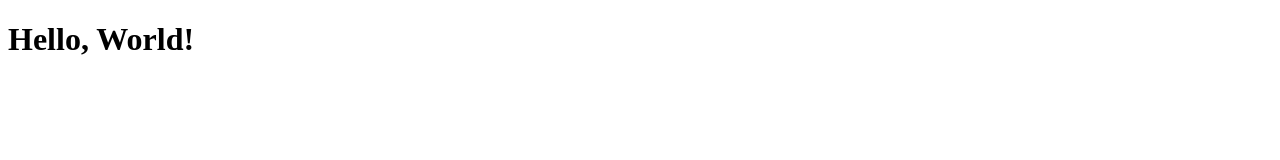
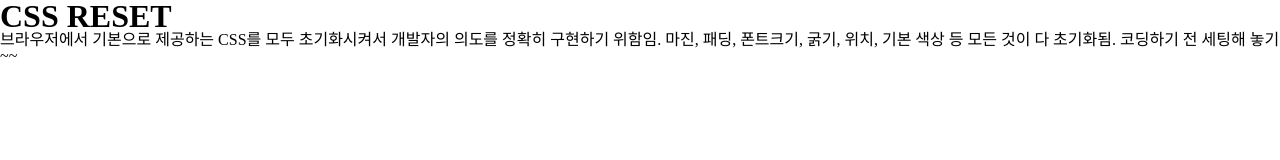
Before and after one commit to iteach12/html_css_js_basic, a plain HTML site: page index.html in a window 1280 px wide. Drawn offline with Linux system fonts and the light colour scheme.

Commit message:
css reset

```diff
--- /dev/null
+++ b/css/styles.css
@@ -0,0 +1,48 @@
+/* http://meyerweb.com/eric/tools/css/reset/
+   v2.0 | 20110126
+   License: none (public domain)
+*/
+
+html, body, div, span, applet, object, iframe,
+h1, h2, h3, h4, h5, h6, p, blockquote, pre,
+a, abbr, acronym, address, big, cite, code,
+del, dfn, em, img, ins, kbd, q, s, samp,
+small, strike, strong, sub, sup, tt, var,
+b, u, i, center,
+dl, dt, dd, ol, ul, li,
+fieldset, form, label, legend,
+table, caption, tbody, tfoot, thead, tr, th, td,
+article, aside, canvas, details, embed,
+figure, figcaption, footer, header, hgroup,
+menu, nav, output, ruby, section, summary,
+time, mark, audio, video {
+	margin: 0;
+	padding: 0;
+	border: 0;
+	font-size: 100%;
+	font: inherit;
+	vertical-align: baseline;
+}
+/* HTML5 display-role reset for older browsers */
+article, aside, details, figcaption, figure,
+footer, header, hgroup, menu, nav, section {
+	display: block;
+}
+body {
+	line-height: 1;
+}
+ol, ul {
+	list-style: none;
+}
+blockquote, q {
+	quotes: none;
+}
+blockquote:before, blockquote:after,
+q:before, q:after {
+	content: '';
+	content: none;
+}
+table {
+	border-collapse: collapse;
+	border-spacing: 0;
+}
--- /dev/null
+++ b/css/styles_basic.css
@@ -0,0 +1,6 @@
+@import './styles.css';
+
+h1 {
+    font-size: xx-large;
+    font-weight: bolder;
+}
--- a/index.html
+++ b/index.html
@@ -2,11 +2,15 @@
 <html lang="ko">
 <head>
     <meta charset="UTF-8">
+    <link rel="stylesheet" href="./css/styles_basic.css">
+    <title>HTML_CSS_JS_STUDY</title>
 
-
-    <title>HTML_CSS_JS_STUDY</title>
 </head>
 <body>
-    <h1>Hello, World!</h1>
+    <h1>CSS RESET</h1>
+    <p>브라우저에서 기본으로 제공하는 CSS를 모두 초기화시켜서 개발자의 의도를 정확히 구현하기 위함임.
+        마진, 패딩, 폰트크기, 굵기, 위치, 기본 색상 등 모든 것이 다 초기화됨.
+        코딩하기 전 세팅해 놓기~~
+    </p>
 </body>
 </html>
```
